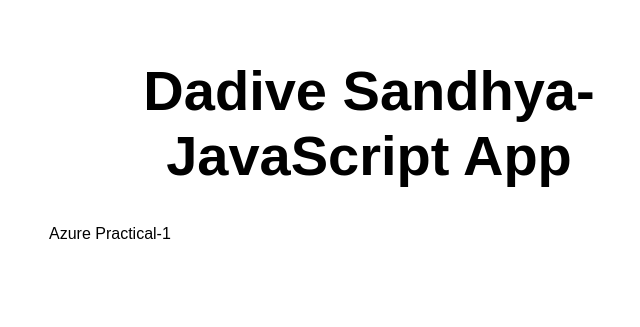
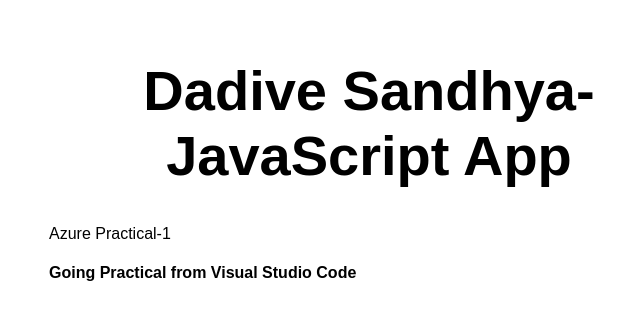
Before and after one commit to Dadive-Sandhya/cloud_practical, a website: page src/index.html in a window 1280 px wide. Shown: the whole page, without its empty margins (271-911 px from the left). Drawn offline with Linux system fonts and the light colour scheme.

Commit message:
do changes from vscode to github

```diff
--- a/src/index.html
+++ b/src/index.html
@@ -12,6 +12,7 @@
   <main>
     <h1>Dadive Sandhya-JavaScript App</h1>
     <p>Azure Practical-1</p>
+    <h4>Going Practical from Visual Studio Code</h4>
   </main>
 </body>
 
```
